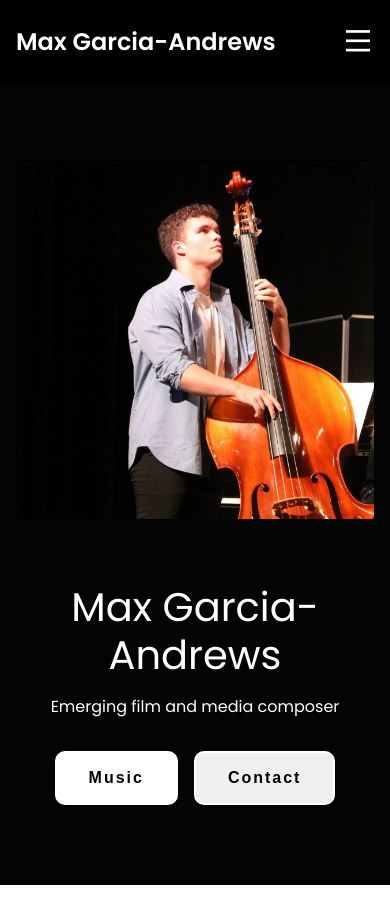
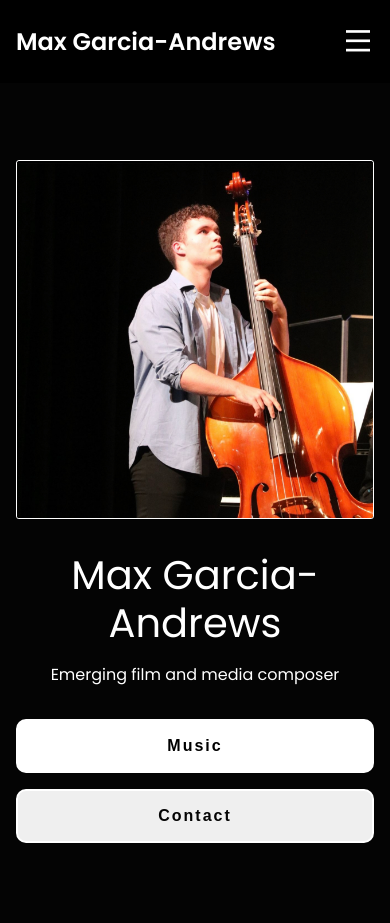
Before and after one commit to maxgandrews/max-website, a plain HTML site: page index.html in a window 390 px wide. Before the commit the page ends 885 px from the top, so only its background shows below. Drawn offline with nearby package versions, Linux system fonts and the light colour scheme.

Commit message:
Update styles1.css

```diff
--- a/styles1.css
+++ b/styles1.css
@@ -137,6 +137,8 @@
   .action__btns {
     display: flex;
     gap: 1rem;
+    flex-wrap: wrap;
+    justify-content: center;
   }
 
   .action__btns button {
@@ -175,11 +177,14 @@
   }
 
   .image img {
-    width: min(200rem, 100%);
+    max-width: 100%;
+    height: auto;
     border-radius: 1%;
+    display: block;
+    border: 1px solid #ffffff;
   }
 
-  @media (width < 750px) {
+  @media (max-width: 750px) {
     nav .checkbox {
       display: block;
     }
@@ -207,7 +212,8 @@
     .section__container {
       padding: 10rem 1rem 5rem 1rem;
       text-align: center;
-      grid-template-columns: repeat(1, 1fr);
+      grid-template-columns: 1fr;
+      gap: 2rem;
     }
 
     .image {
@@ -215,6 +221,11 @@
     }
 
     .action__btns {
-      margin: auto;
+      flex-direction: column;
+      align-items: center;
+    }
+
+    .action__btns button {
+      width: 100%;
     }
 }
```
